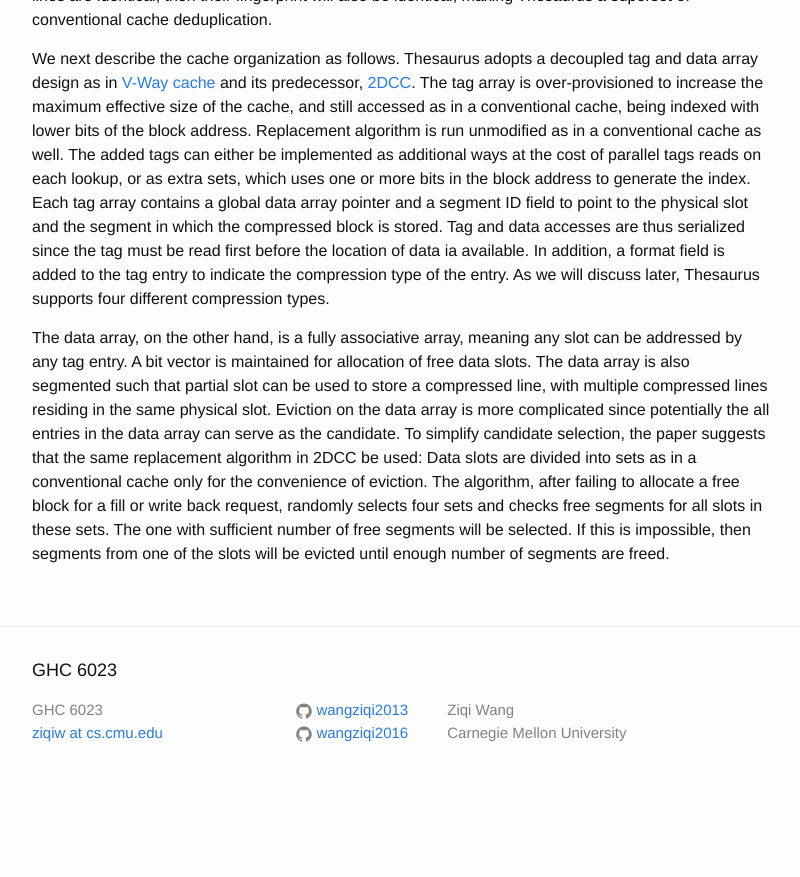
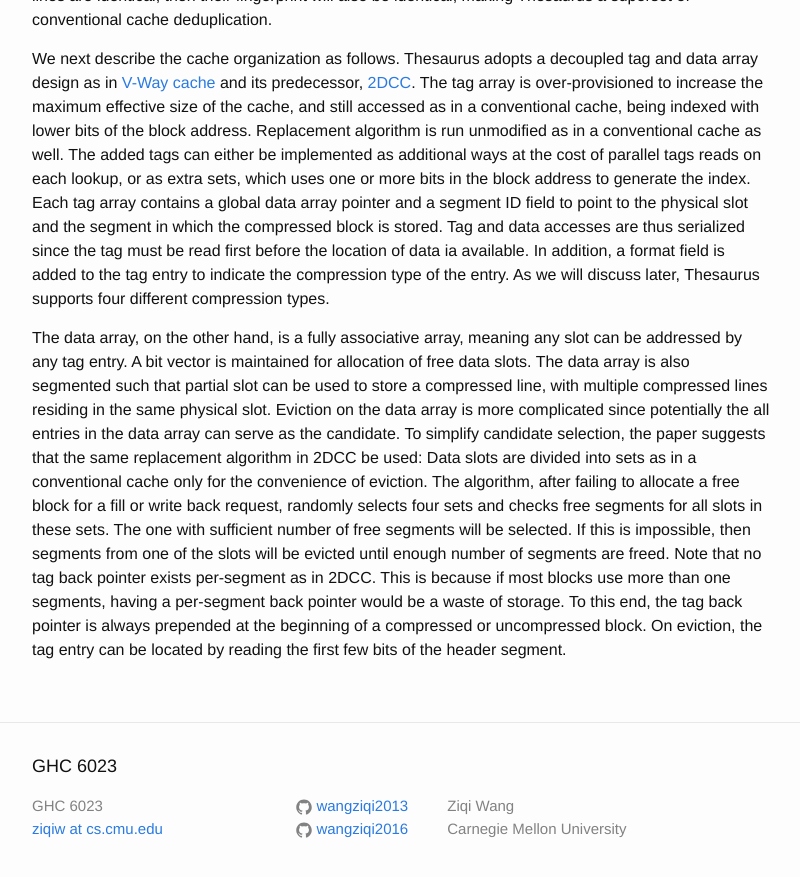
Before and after one commit to wangziqi2013/wangziqi2013.github.io, a Jekyll site: the page built from _posts/2020-07-23-thesaurus.markdown, in a window 1280 px wide and 900 px high, scrolled down 1306 px. Shown: the top 877 px of the window, without its empty margins (238-1038 px from the left). Built offline with Jekyll 4.4.1, drawn with Linux system fonts in a browser that asks for light colours; before the commit the page ends 2110 px from its top, so only the background shows below that.

Commit message:
Adding back ptr

```diff
--- a/_posts/2020-07-23-thesaurus.markdown
+++ b/_posts/2020-07-23-thesaurus.markdown
@@ -68,3 +68,7 @@ divided into sets as in a conventional cache only for the convenience of evictio
 a free block for a fill or write back request, randomly selects four sets and checks free segments for all slots in these
 sets. The one with sufficient number of free segments will be selected. If this is impossible, then segments from one of the
 slots will be evicted until enough number of segments are freed.
+Note that no tag back pointer exists per-segment as in 2DCC. This is because if most blocks use more than one segments,
+having a per-segment back pointer would be a waste of storage. To this end, the tag back pointer is always prepended
+at the beginning of a compressed or uncompressed block. On eviction, the tag entry can be located by reading the first
+few bits of the header segment.
```
